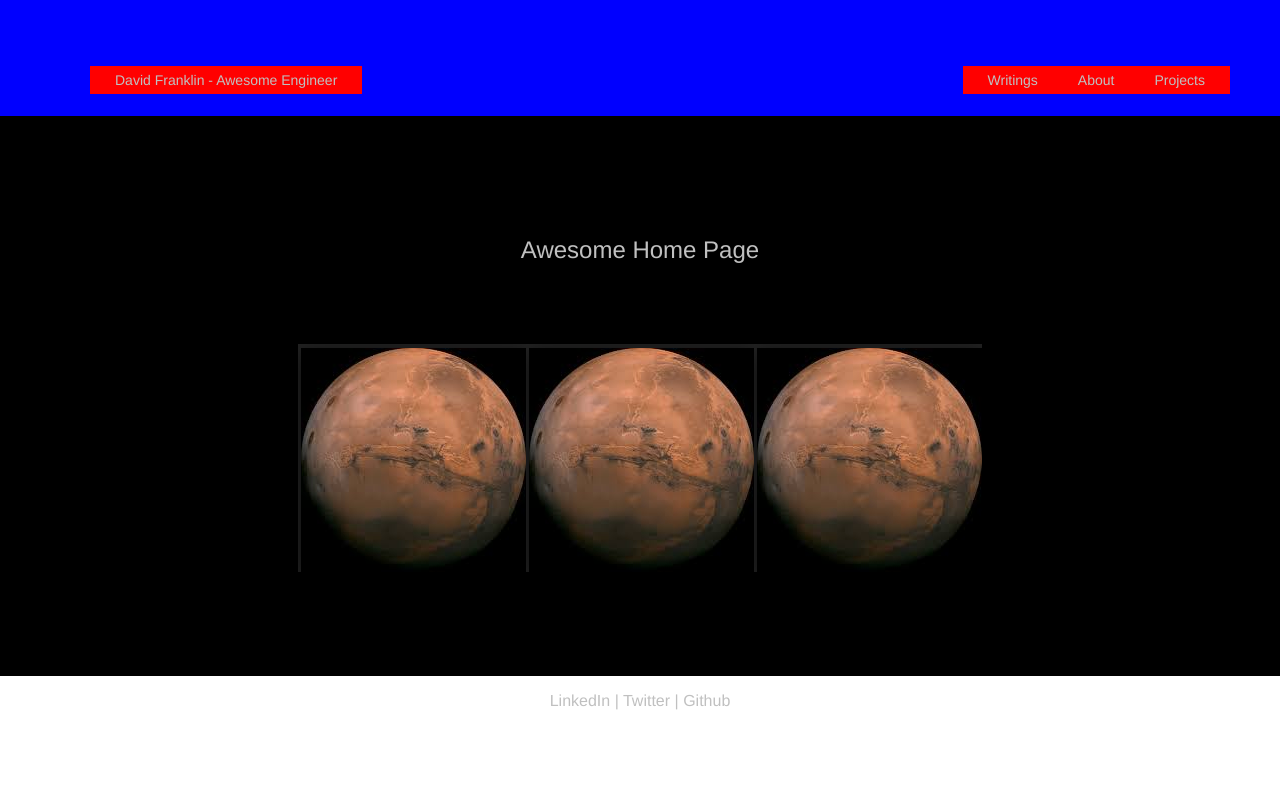
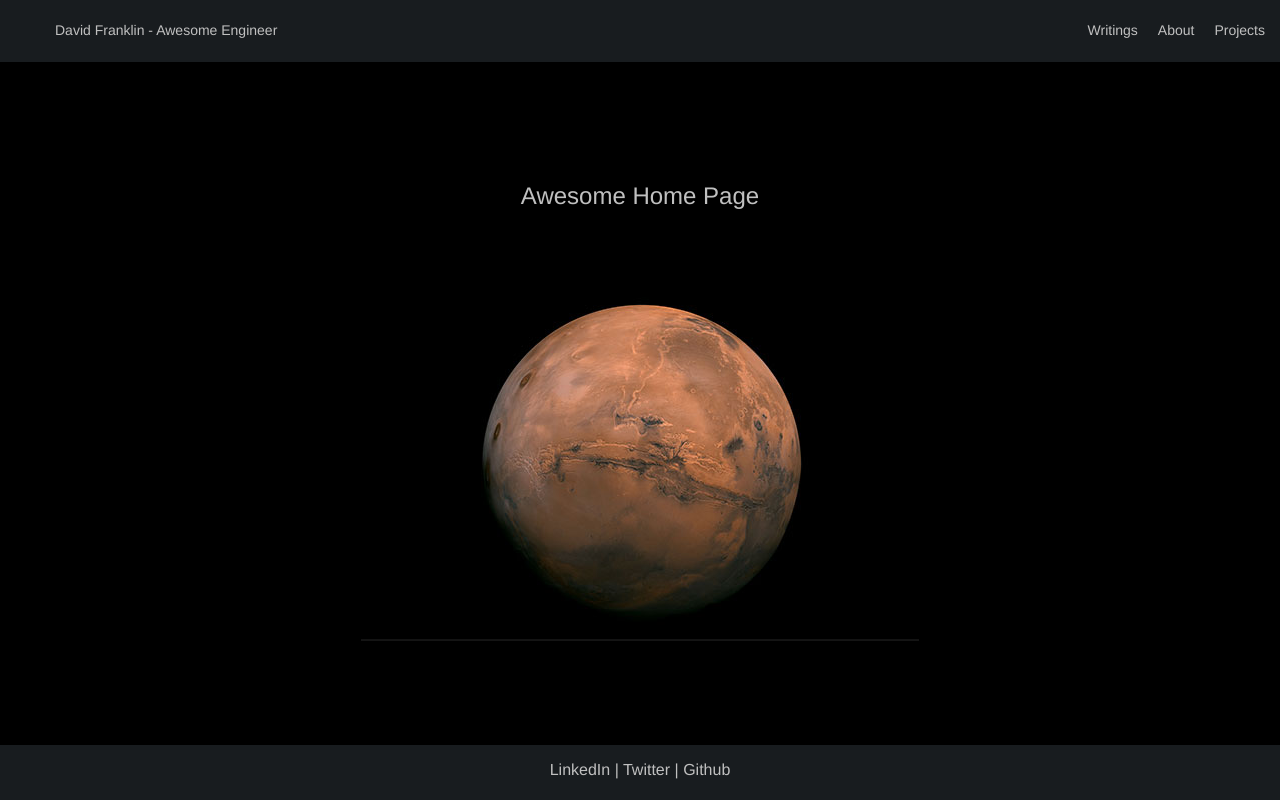
Before and after one commit to dave5801/Portfolio, a React (Create React App) app in the folder portfolio-site/: page / in a window 1280 px wide. Built offline with nearby package versions, Linux system fonts and the light colour scheme.

Commit message:
padding is satisfactory

```diff
--- a/portfolio-site/src/index.css
+++ b/portfolio-site/src/index.css
@@ -1,6 +1,6 @@
 body {
   margin: 0;
   padding: 0;
-  /*background: black;*/
+  background-color: #181c1f;
   font-family: sans-serif;
 }
--- a/portfolio-site/src/scenes/home/home-images/homeImageSection.js
+++ b/portfolio-site/src/scenes/home/home-images/homeImageSection.js
@@ -4,8 +4,6 @@ const HomeImageSection = () => (
   <div className="Home-Image-Section">
     <h1>Home Page Images Here</h1>
     <img src={ require('./images/mars.png') }  alt="img1"/>
-    <img src={ require('./images/mars.png') }  alt="img2"/>
-    <img src={ require('./images/mars.png') } alt="img3"/>
   </div>
 );
 
--- a/portfolio-site/src/scenes/home/navigation/navbar.css
+++ b/portfolio-site/src/scenes/home/navigation/navbar.css
@@ -1,17 +1,17 @@
 .Navbar-main{
-    padding: 50px;
-    /*background-color: #181c1f;*/
     background-color: blue;
 }
 
 .Navbar-elements{
-    /*background-color: #181c1f;*/
-    /*background-color: blue;*/
-   /* padding: 50px;*/
+    background-color: #181c1f;
+    padding-bottom: 30px;
 }
 
 .Navbar-elements li a{
-    padding: 20px;
+    padding-top: 50px;
+    padding-right: 10px;
+    padding-bottom: 5px;
+    padding-left: 10px;
     font-size: 14px;
     font-family: Helvetica;
     font-weight: lighter;
@@ -20,8 +20,6 @@
 }
 
 .Nav-left {
-    margin-bottom: 100px;
-    background-color: red;
     list-style: none;
     padding: 5px;
     float:left;
@@ -29,7 +27,6 @@
 }
 
 .Nav-right {
-    background-color: red;
     list-style: none;
     display: flex;
     padding: 5px;
```
Also changed, not shown: portfolio-site/src/scenes/home/home-images/images/mars.png.
